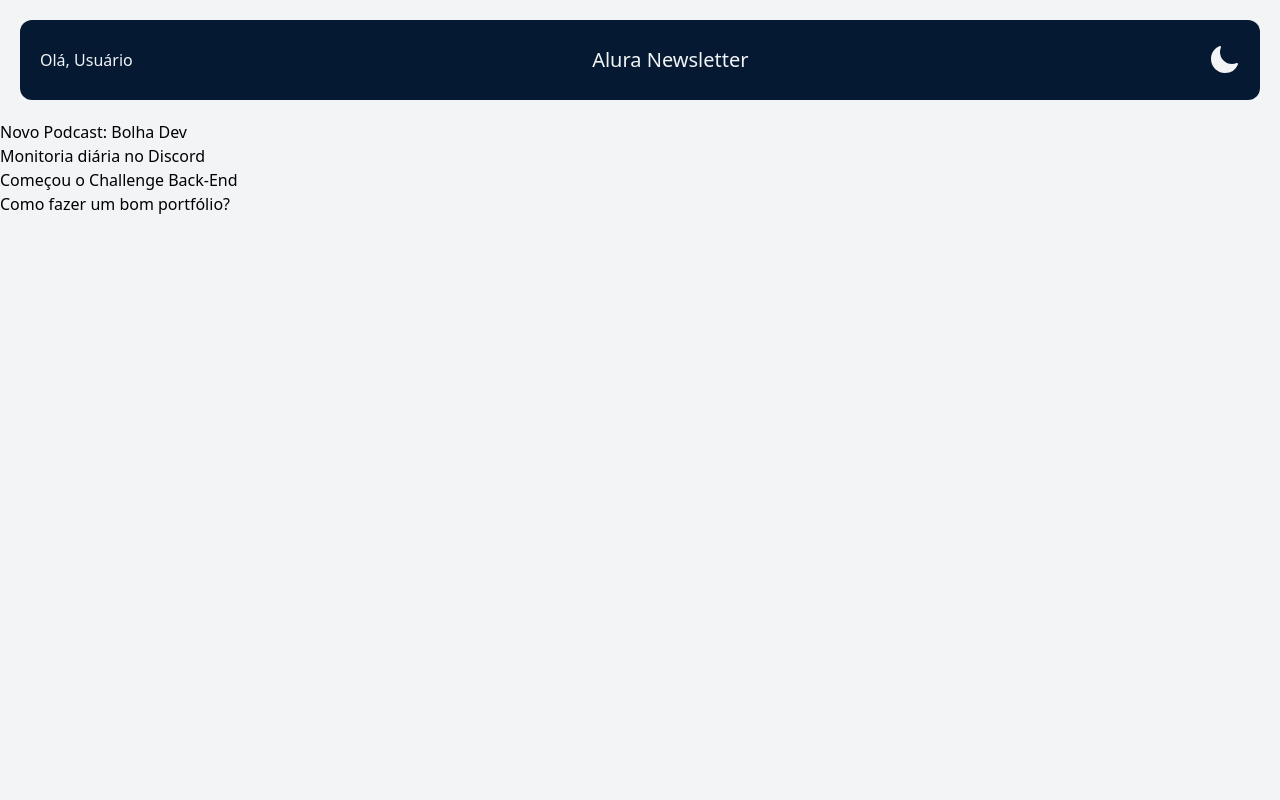
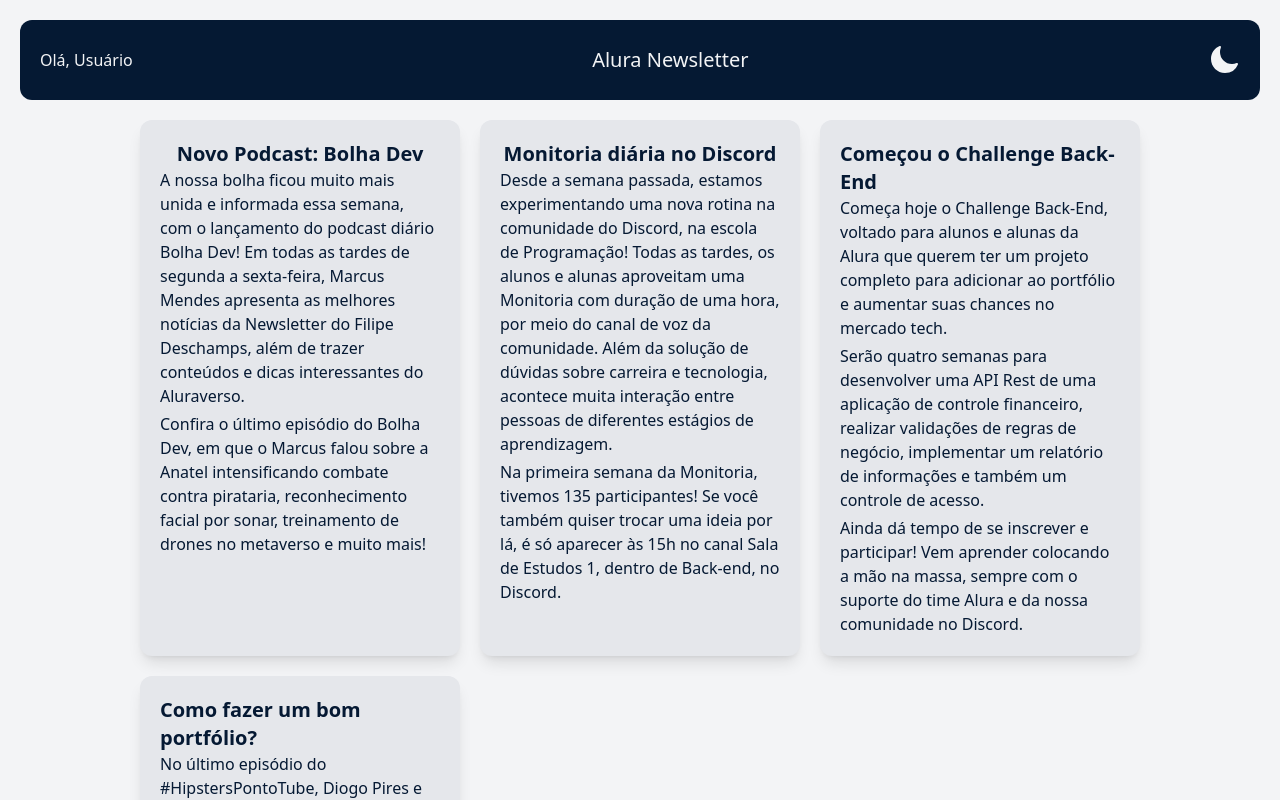
Before and after one commit to gafanhotoalexandre/alura-newsletter, a React (Vite) app: page / in a window 1280 px wide. Shown: the top 800 px of the page. Built offline with nearby package versions, Linux system fonts and the light colour scheme.

Commit message:
estlizando a lista de artigos

```diff
--- /dev/null
+++ b/src/components/Article/index.tsx
@@ -0,0 +1,28 @@
+import { ArticleType } from "../../types/articleType";
+
+interface ArticleProps {
+	article: ArticleType;
+}
+
+export function Article({ article }: ArticleProps) {
+	return (
+		<div
+			className="p-5 bg-gray-200 flex flex-col items-center dark:bg-dark-200 sm:rounded-xl sm:shadow-lg"
+		>
+			<h3
+				className="text-xl text-alura-200 dark:text-gray-200 font-bold"
+			>{article.title}</h3>
+
+			<div
+				className="flex flex-col gap-1"
+			>
+				{article.text.map((content, index) => (
+					<p
+						className="text-alura-200 dark:text-gray-300"
+						key={index}
+					>{content}</p>
+				))}
+			</div>
+		</div>
+	);
+}
--- a/src/components/ArticleList/index.tsx
+++ b/src/components/ArticleList/index.tsx
@@ -1,10 +1,16 @@
 import data from '../../../articles.json';
+import { Article } from '../Article';
 
 export function ArticleList() {
 	return (
-		<div>
-			{data.map(item => (
-				<p key={item.id}>{item.title}</p>
+		<div
+			className="mt-5 m-auto max-w-2xl lg:max-w-[1000px] grid gap-5 sm:mt-0 sm:grid-cols-2 lg:grid-cols-3"
+		>
+			{data.map(article => (
+				<Article
+					key={article.id}
+					article={article}
+				/>
 			))}
 		</div>
 	);
--- /dev/null
+++ b/src/types/articleType.ts
@@ -0,0 +1,8 @@
+export type ArticleType = {
+	id: number;
+	title: string;
+	text: string[];
+	tags: string[];
+	image?: string;
+	alt?: string;
+}
```
